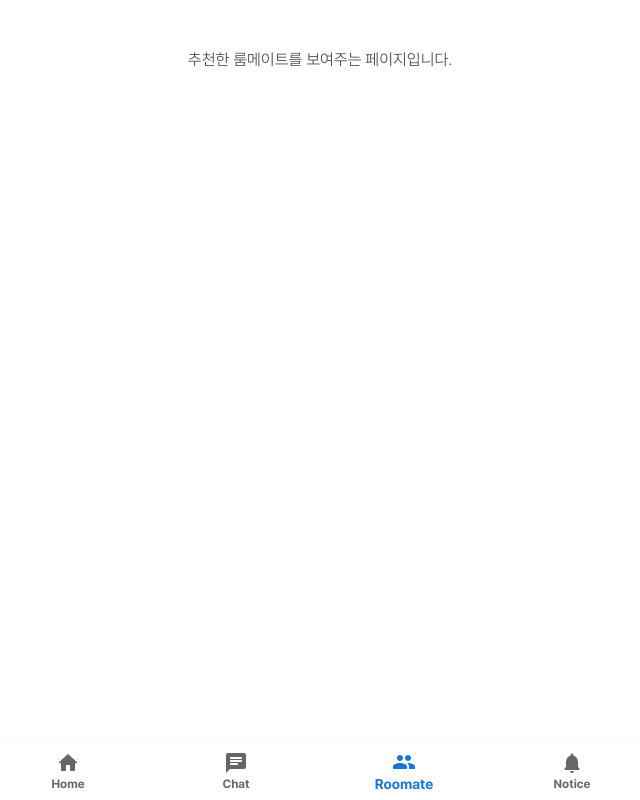
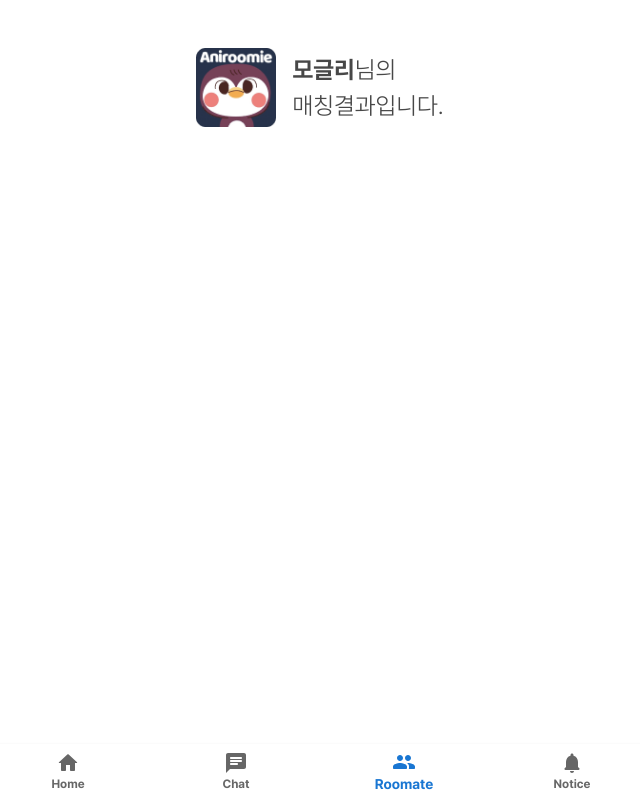
Before and after one commit to causyj/Roomate-FE, a React (Create React App) app: page /roomatelist in a window 1280 px wide. Shown: the whole page, without its empty margins (320-960 px from the left). Built offline with nearby package versions, Linux system fonts and the light colour scheme; what tailwindest would draw is missing.

Commit message:
Update RoomateRecommend.tsx: add aniroomie

```diff
--- a/src/pages/roomatelist/RoomateRecommend.tsx
+++ b/src/pages/roomatelist/RoomateRecommend.tsx
@@ -1,5 +1,13 @@
 export function RoomateRecommend() {
     return (
-        <div>추천한 룸메이트를 보여주는 페이지입니다.</div>
+        <div>
+            <div className="flex flex-row items-center justify-between">
+                <img src={process.env.PUBLIC_URL + '/aniroomie.png'} alt="roomie" width="80px"  />
+                <div className="text-2xl ml-4">
+                    <span className="font-['700']">모글리</span>님의
+                    <div>매칭결과입니다.</div>
+                </div>
+            </div>
+        </div>
     )
 }
```
Also changed, not shown: public/aniroomie.png.
